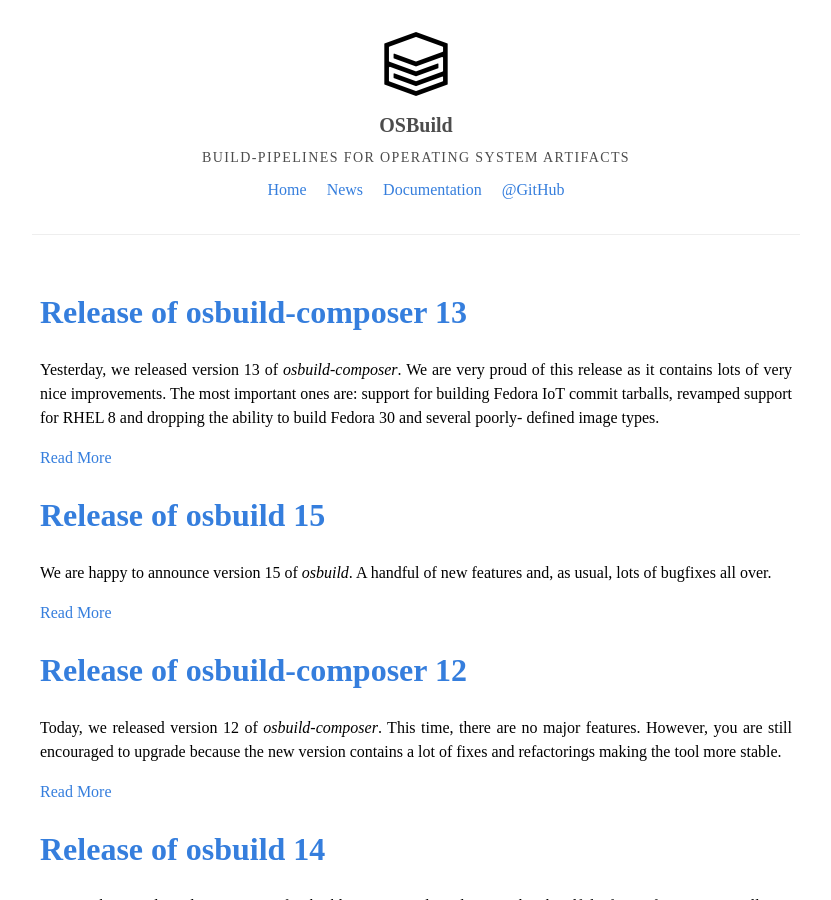
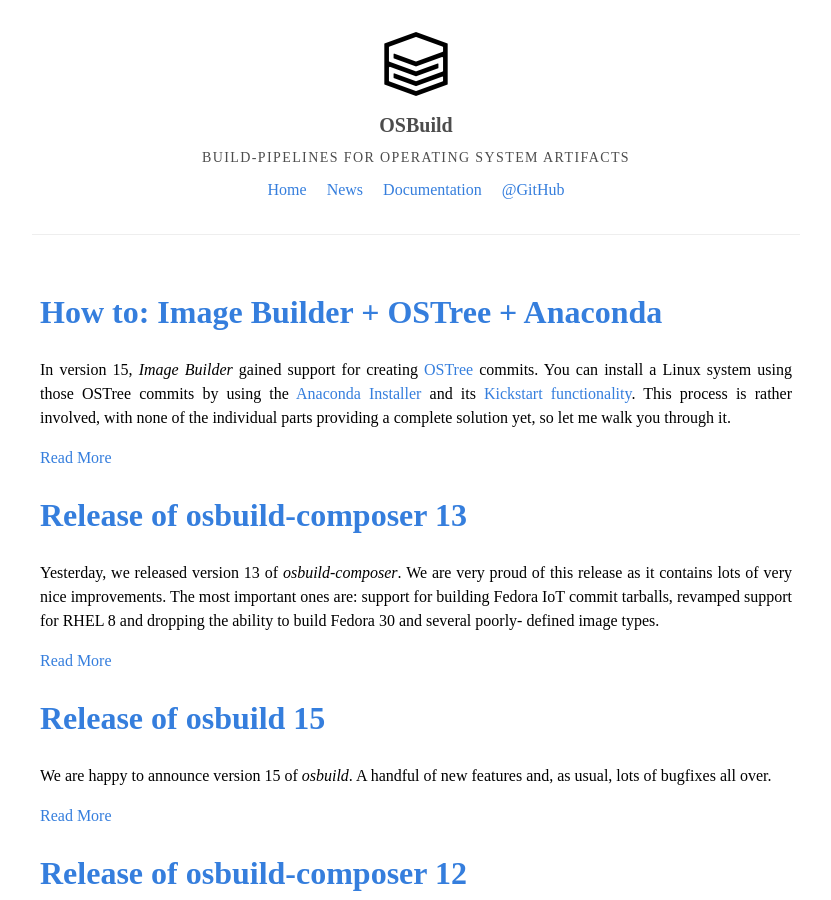
Before and after one commit to osbuild/legacy-website, a Jekyll site: the page built from news.html, in a window 1280 px wide and 900 px high. Shown: the whole window, without its empty margins (224-1055 px from the left). Built offline with Jekyll 4.4.1, drawn with Linux system fonts in a browser that asks for light colours; nearby versions of some CDN libraries; part of the change alters nothing that is shown; some of the changed text lies outside the part shown.

Commit message:
howto: Add Image Builder + OSTree + Anaconda docs
Successfully using the OSTree functionality in Image Builder
to install an actual system is rather involved. Lets add some
documentation for that.

Since this commit was reverted earlier, it has been:
 * Had its review items fixed up
 * Moved to a blog post, so it can editorialize
 * Fixed the linking from the documentation page

```diff
--- /dev/null
+++ b/_collections/_news/2020-06-01-how-to-ostree-anaconda.md
@@ -0,0 +1,221 @@
+---
+caption: "How to: Image Builder + OSTree + Anaconda"
+author: "Stef Walter"
+categories: [fedoraplanet]
+---
+In version 15, *Image Builder* gained support for creating
+[OSTree](https://ostree.readthedocs.io/en/latest/) commits.
+You can install a Linux system using those OSTree commits by using
+the [Anaconda Installer](https://fedoraproject.org/wiki/Anaconda)
+and its
+[Kickstart functionality](https://anaconda-installer.readthedocs.io/en/latest/kickstart.html).
+This process is rather involved, with none of the individual parts
+providing a complete solution yet, so let me walk you through it.
+
+---
+
+# Prerequisites
+
+The naming of *Image Builder* and it's various parts need
+[some introduction](../documentation/) before they make sense. So I'll give
+list the actual package names you need for a complete working *Image Builder*
+setup. We'll also use `podman` later on:
+
+    $ sudo yum install osbuild osbuild-ostree osbuild-composer composer-cli podman
+    $ sudo systemctl start osbuild-composer.socket
+
+You will need one of the bootable install ISO images for
+[Fedora](https://getfedora.org/) or [RHEL](https://developers.redhat.com/products/rhel/download).
+I used a
+[Fedora 32 netinst image](https://ftp.fau.de/fedora/linux/releases/32/Server/x86_64/iso/Fedora-Server-netinst-x86_64-32-1.6.iso) so get that downloading ahead of time.
+
+Lastly, make note of the IP address of your system that is accessible
+from other machines. This address will be peppered through various files
+and commands:
+
+    $ nmcli -p device show | grep IP4.ADDRESS
+    IP4.ADDRESS[1]:                         192.168.11.5/24
+    ...
+
+# Create the OSTree in Image Builder GUI
+
+You can create OSTree commits nicely in the Image Builder GUI. If
+you'd rather do this via the command line, then skip this section.
+
+    $ sudo yum install cockpit cockpit-composer
+    $ sudo systemctl start cockpit
+
+Use a web browser, to connect your machine on port 9090, and log in with
+your usual Linux user name and password. Make sure your Linux user is an
+administrative account on the local machine. Then click on *Image Builder* in the menu:
+
+![Image Builder empty screen](howto-ostree-anaconda-empty.png)
+
+Click the *Create Blueprint* button to make a new blueprint and give it
+a simple name. In the instructions below we use `iot` so for simplicity
+just stick with that here:
+
+![Image Builder Create Blueprint](howto-ostree-anaconda-create-blueprint.png)
+
+You don't need to add any additional software to the blueprint to get a bootable
+system. Click the *Create Image* button, and choose *Fedora IoT Commit* as
+the image *Type*:
+
+![Image Builder Create Image](howto-ostree-anaconda-create-image.png)
+
+Once you click *Create* the image build will start, and take several minutes
+to complete. You won't see any progress information or logs until its done,
+so just be patient:
+
+![Image Builder in progress](howto-ostree-anaconda-queue-progress.png)
+
+Once the image build is done, choose the option to *Download* the image which
+is hidden in the kebab menu next to *Logs* button. You'll get a tarball
+named something like `8e8014f8-4d15-441a-a26d-9ed7fc89e23a-commit.tar`
+which contains the OSTree commit that was just created. Save that file
+to a local directory and we'll place a few additional files next to it
+in later steps.
+
+![Image Builder download](howto-ostree-anaconda-download.png)
+
+# Create the OSTree in Image Builder command line
+
+If you created an OSTree via the GUI above, you can skip this section.
+Here's how to create an OSTree via Image Builder from the command line.
+The *Image Builder* command line tool is called `composer-cli`.
+
+We first have to have a blueprint defined. To do this we write
+an `iot.toml` file that defines what the image will contain:
+
+    name = "iot"
+    description = ""
+    version = "0.0.0"
+    packages = []
+    modules = []
+    groups = []
+
+I've chosen the name `iot`, which is used in the steps below. For your
+first go around just keep this simple name so you don't have to figure out all
+the places below to change the name. Even though we haven't added any specific
+`packages` to this blueprint, all the necessary packages to get a
+bootable system will be automatically included.
+
+Import the blueprint `iot.toml` file into Image Builder like this, and
+start an image build for the `fedora-iot-commit` image type:
+
+    $ sudo composer-cli blueprints push iot.toml
+    $ sudo composer-cli compose start iot fedora-iot-commit
+    Compose 8e8014f8-4d15-441a-a26d-9ed7fc89e23a added to the queue
+
+You can check on status of the image build like so:
+
+    $ sudo composer-cli compose status
+    8e8014f8-4d15-441a-a26d-9ed7fc89e23a RUNNING  Sat May 30 07:03:54 2020 iot             0.0.0 fedora-iot-commit
+
+Once the image has been created, download it into the current directory
+using the UUID identifier that was displayed in the output of the previous
+command. We'll be creating further files in the same directory below.
+
+    $ sudo composer-cli compose image 8e8014f8-4d15-441a-a26d-9ed7fc89e23a
+    8e8014f8-4d15-441a-a26d-9ed7fc89e23a-commit.tar: 587.60 MB
+
+# Setting up the Kickstart
+
+We'll install the OSTree in the Anaconda Installer using a Kickstart file.
+Create a file called `ostree.ks` containing the following content
+in the current directory:
+
+    lang en_US.UTF-8
+    keyboard us
+    timezone UTC
+    zerombr
+    clearpart --all --initlabel
+    autopart
+    reboot
+    user --name=core --groups=wheel --password=foobar
+    ostreesetup --nogpg --url=http://192.168.11.5:8000/repo/ --osname=iot --remote=iot --ref=fedora/32/x86_64/iot
+
+Replace the IP address in the last line with the address you saw in the
+first section. This kickstart file must be in the same directory as
+the OSTree tarball you downloaded from Image Builder above.
+
+# Serving the OSTree via HTTP
+
+OSTree doesn't come with a stock way to push or serve OSTree commits,
+so we'll need to build our own mechanism to serve the
+OSTree content. Lets use [Apache httpd](https://httpd.apache.org/) in
+a container. The OSTree client can overwhelm certain HTTP servers
+with too many connections. Don't get too fancy or opinionated
+about using your favorite HTTP server here.
+
+Create a `Dockerfile` with the following content. This file must be
+in the same directory as the tarball and `ostree.ks` file:
+
+    FROM registry.access.redhat.com/ubi8/ubi
+    RUN yum -y install httpd && yum clean all
+    ADD *.tar *.ks /var/www/html
+    EXPOSE 80
+    CMD ["/usr/sbin/httpd", "-D", "FOREGROUND"]
+
+Now lets build and run the container:
+
+    $ ls
+    8e8014f8-4d15-441a-a26d-9ed7fc89e23a-commit.tar
+    Dockerfile
+    iot.toml
+    ostree.ks
+    $ podman build -t ostree .
+    STEP 1: FROM registry.access.redhat.com/ubi8/ubi
+    STEP 2: RUN yum -y install httpd && yum clean all
+    ...
+    $ podman run --rm -p 8000:80 ostree
+
+In another terminal, check that you can access the content
+using the IP address you discovered earlier:
+
+    $ curl http://192.168.11.5:8000/ostree.ks
+    lang en_US.UTF-8
+    keyboard us
+    timezone UTC
+    ...
+    $ curl http://192.168.11.5:8000/repo/config
+    [core]
+    repo_version=1
+    mode=archive-z2
+
+And we're ready to rock and roll!
+
+# Installing from an OSTree
+
+Boot a system using the ISO image you downloaded earlier. If you're using a
+virtual machine or hardware you can do this in different ways that I won't
+cover here.
+
+At the initial screen that the Installer ISO displays, you'll see a line
+something like *Install Fedora 32*:
+
+![Anaconda boot menu](howto-ostree-anaconda-bootmenu.png)
+
+Before the time out, use the arrow keys to select that line, and press
+the TAB key. You'll see a line of kernel command line options appear below.
+Something like:
+
+    > vmlinuz initrd=initrd.img inst.stage2=hd:LABEL=Fedora quiet
+
+Add the following to that line. Make sure to leave a space before it, and again
+use the IP address you discovered earlier:
+
+    inst.ks=http://192.168.11.5:8000/ostree.ks
+
+![Anaconda kernel command line](howto-ostree-anaconda-kernel-commandline.png)
+
+After you press ENTER, the installer should start. If things are working the
+GUI should display but proceed automatically to the installation stage. You'll
+see text about the system being installed from the OSTree repo, and how it's
+pulling various objects.
+
+![Anaconda kernel installing](howto-ostree-anaconda-installing.png)
+
+Once the system is installed, it'll reboot automatically. To log into your
+newly minted system use the login `core` and the password `foobar`
+that you saw in the `ostree.ks` file.
--- a/documentation.md
+++ b/documentation.md
@@ -23,6 +23,9 @@ user interfaces for _OSBuild Composer_. In most cases, the documentation of the
 respective user interface is the best source of help. Furthermore, the
 documentation of _OSBuild Composer_ (see below) will provide insights into the
 internals of the image building tools.
+
+* **How Tos**:
+   * [**Image Builder + OSTree + Anaconda**](../news/2020-06-01-how-to-ostree-anaconda.html)
 
 * **Development**: [@GitHub](https://github.com/osbuild/cockpit-composer)
 
```
Also changed, not shown: _collections/_news/howto-ostree-anaconda-bootmenu.png (added), _collections/_news/howto-ostree-anaconda-create-blueprint.png (added), _collections/_news/howto-ostree-anaconda-create-image.png (added), _collections/_news/howto-ostree-anaconda-download.png (added), _collections/_news/howto-ostree-anaconda-empty.png (added), _collections/_news/howto-ostree-anaconda-installing.png (added), _collections/_news/howto-ostree-anaconda-kernel-commandline.png (added), _collections/_news/howto-ostree-anaconda-queue-progress.png (added).
